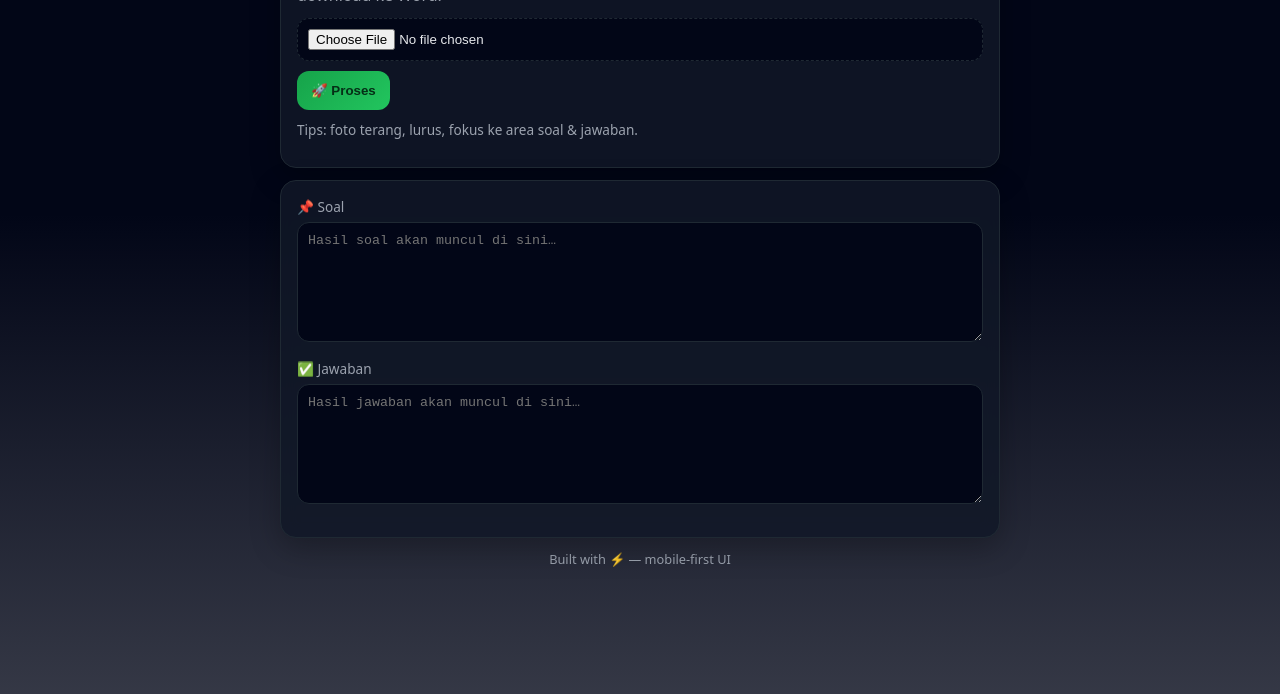
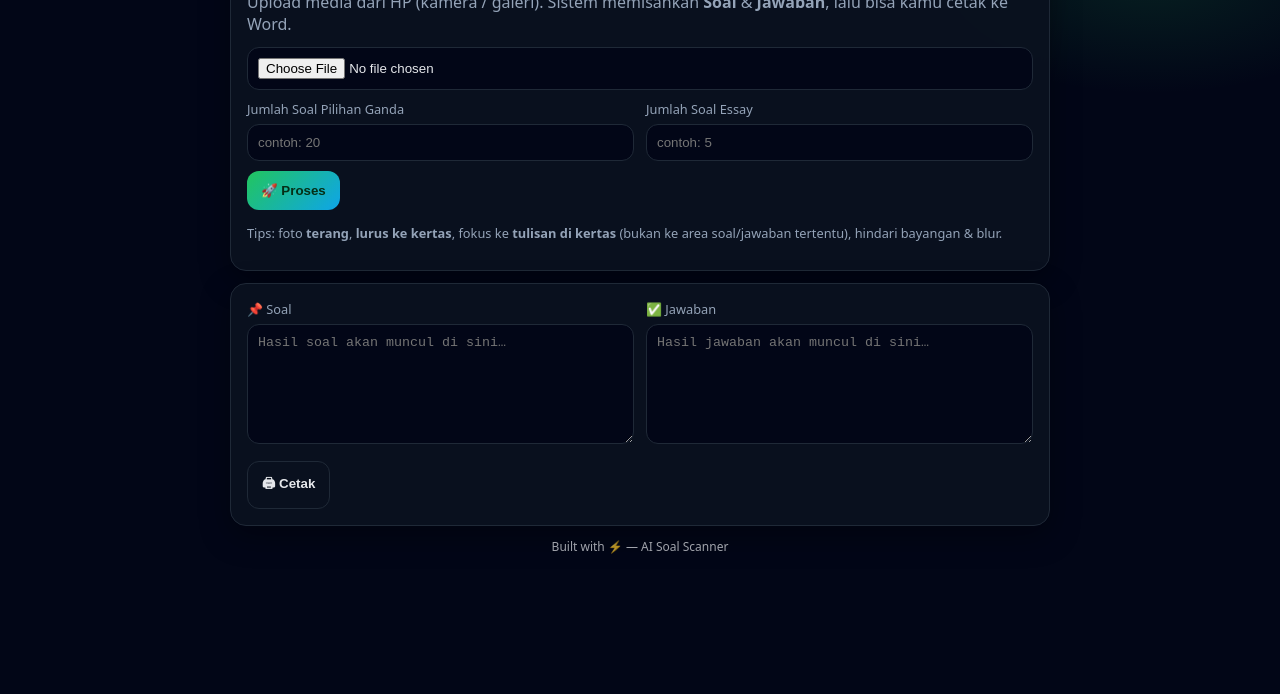
Before and after one commit to HafizyCorporate/Caramudah, a website: page public/index.html in a window 1280 px wide. Shown: the part 106-800 px from the top of the page. Drawn offline with Linux system fonts and the light colour scheme.

Commit message:
Update index.html

```diff
--- a/public/index.html
+++ b/public/index.html
@@ -4,77 +4,95 @@
   <meta name="viewport" content="width=device-width, initial-scale=1" />
   <title>AI Soal Scanner</title>
   <style>
-    :root {
-      --bg: #0f172a;
-      --card: #111827;
-      --muted: #9ca3af;
-      --primary: #22c55e;
-      --border: #1f2933;
+    :root{
+      --bg:#020617; --card:#0b1220; --muted:#94a3b8; --primary:#22c55e; --border:#1f2937;
+      --grad: linear-gradient(135deg,#22c55e,#0ea5e9);
     }
-    * { box-sizing: border-box; }
-    body {
-      margin: 0; font-family: system-ui, -apple-system, Segoe UI, Roboto, sans-serif;
-      background: linear-gradient(180deg, #020617, #020617 40%, #020617cc), radial-gradient(1200px 600px at 10% -10%, #0ea5e933, transparent 40%), radial-gradient(800px 400px at 90% 10%, #22c55e22, transparent 40%);
-      color: #e5e7eb; min-height: 100vh; padding: 16px;
+    *{box-sizing:border-box}
+    body{
+      margin:0; min-height:100vh; padding:16px;
+      font-family: system-ui, -apple-system, Segoe UI, Roboto, sans-serif;
+      background:
+        radial-gradient(800px 400px at 10% -10%, #0ea5e933, transparent 40%),
+        radial-gradient(600px 300px at 90% 10%, #22c55e22, transparent 40%),
+        #020617;
+      color:#e5e7eb;
     }
-    .container { max-width: 720px; margin: 0 auto; }
-    .card {
-      background: rgba(17,24,39,.85);
-      backdrop-filter: blur(8px);
-      border: 1px solid var(--border);
-      border-radius: 16px;
-      padding: 16px;
-      box-shadow: 0 10px 30px rgba(0,0,0,.25);
-      margin-bottom: 12px;
+    .wrap{max-width:820px; margin:0 auto}
+    .card{
+      background:rgba(11,18,32,.9); backdrop-filter: blur(8px);
+      border:1px solid var(--border); border-radius:16px; padding:16px; margin-bottom:12px;
+      box-shadow: 0 10px 30px rgba(0,0,0,.35);
     }
-    h1 { font-size: 1.25rem; margin: 0 0 8px; }
-    p { color: var(--muted); margin: 0 0 12px; }
-    .row { display: grid; gap: 10px; }
-    .btn {
-      appearance: none; border: 1px solid var(--border); background: #0b1220;
-      color: #e5e7eb; padding: 12px 14px; border-radius: 12px; font-weight: 600;
+    h1{margin:.2rem 0 .4rem; font-size:1.25rem}
+    p{margin:.2rem 0 .8rem; color:var(--muted)}
+    .row{display:grid; gap:10px}
+    .grid{display:grid; gap:12px}
+    @media(min-width:720px){ .grid-2{grid-template-columns:1fr 1fr} }
+    .btn{
+      border:1px solid var(--border); border-radius:12px; padding:12px 14px;
+      background:#020617; color:#e5e7eb; font-weight:700;
     }
-    .btn.primary { background: linear-gradient(135deg, #16a34a, #22c55e); color: #052e16; border: none; }
-    .btn:disabled { opacity: .6; }
-    input[type=file] {
-      width: 100%; padding: 10px; border-radius: 12px; border: 1px dashed var(--border); background: #020617; color: #e5e7eb;
+    .btn.primary{background:var(--grad); color:#052e16; border:none}
+    .btn.ghost{background:transparent}
+    .btn:disabled{opacity:.6}
+    input[type=file], input[type=number], textarea{
+      width:100%; background:#020617; color:#e5e7eb;
+      border:1px solid var(--border); border-radius:12px; padding:10px;
     }
-    .grid { display: grid; gap: 12px; grid-template-columns: 1fr; }
-    .label { font-size: .85rem; color: var(--muted); margin-bottom: 6px; }
-    textarea {
-      width: 100%; min-height: 120px; resize: vertical;
-      background: #020617; color: #e5e7eb; border: 1px solid var(--border); border-radius: 12px; padding: 10px;
-    }
-    .footer { text-align: center; color: var(--muted); font-size: .8rem; margin-top: 12px; }
-    .loading { display:none; gap: 8px; align-items: center; }
-    .dot { width: 8px; height: 8px; background: #22c55e; border-radius: 50%; animation: blink 1.4s infinite both; }
-    .dot:nth-child(2){ animation-delay:.2s }
-    .dot:nth-child(3){ animation-delay:.4s }
-    @keyframes blink { 0%{opacity:.2} 20%{opacity:1} 100%{opacity:.2} }
-    .actions { display:flex; gap:8px; flex-wrap: wrap; }
-    a.link { color:#22c55e; text-decoration:none; font-weight:600; }
-    .hint { font-size:.85rem; color: var(--muted); }
+    textarea{min-height:120px; resize:vertical}
+    .label{font-size:.8rem; color:var(--muted); margin-bottom:6px}
+    .actions{display:flex; gap:8px; flex-wrap:wrap; align-items:center}
+    .hint{font-size:.8rem; color:var(--muted)}
+    .loading{display:none; align-items:center; gap:8px}
+    .dot{width:8px; height:8px; background:#22c55e; border-radius:50%; animation:blink 1.4s infinite both}
+    .dot:nth-child(2){animation-delay:.2s} .dot:nth-child(3){animation-delay:.4s}
+    @keyframes blink{0%{opacity:.2} 20%{opacity:1} 100%{opacity:.2}}
+    a.link{color:#22c55e; font-weight:700; text-decoration:none}
+    .badge{display:inline-block; padding:4px 8px; border-radius:999px; background:#052e16; color:#86efac; border:1px solid #14532d; font-size:.75rem}
+    .footer{opacity:.7; text-align:center; font-size:.75rem}
   </style>
 </head>
 <body>
-  <div class="container">
+  <div class="wrap">
     <div class="card">
+      <span class="badge">Mobile-first</span>
       <h1>📸 AI Soal Scanner</h1>
-      <p>Upload foto soal dari HP. Sistem akan memisahkan <b>Soal</b> & <b>Jawaban</b>, lalu bisa kamu download ke Word.</p>
+      <p>Upload media dari HP (kamera / galeri). Sistem memisahkan <b>Soal</b> & <b>Jawaban</b>, lalu bisa kamu cetak ke Word.</p>
+
       <div class="row">
+        <!-- 1) Ambil media dari HP -->
         <input id="file" type="file" accept="image/*" capture="environment" />
+
+        <!-- 3) Input jumlah soal -->
+        <div class="grid grid-2">
+          <div>
+            <div class="label">Jumlah Soal Pilihan Ganda</div>
+            <input id="pgCount" type="number" min="0" placeholder="contoh: 20">
+          </div>
+          <div>
+            <div class="label">Jumlah Soal Essay</div>
+            <input id="essayCount" type="number" min="0" placeholder="contoh: 5">
+          </div>
+        </div>
+
         <div class="actions">
           <button id="btn" class="btn primary" onclick="upload()">🚀 Proses</button>
           <span id="loading" class="loading">
             <span class="dot"></span><span class="dot"></span><span class="dot"></span>
-            <span class="hint">Memproses gambar…</span>
+            <span class="hint">Memproses…</span>
           </span>
         </div>
-        <p class="hint">Tips: foto terang, lurus, fokus ke area soal & jawaban.</p>
+
+        <!-- 4) Tips diarahkan ke kertas & tulisan -->
+        <p class="hint">
+          Tips: foto <b>terang</b>, <b>lurus ke kertas</b>, fokus ke <b>tulisan di kertas</b> (bukan ke area soal/jawaban tertentu),
+          hindari bayangan & blur.
+        </p>
       </div>
     </div>
 
-    <div class="card grid">
+    <div class="card grid grid-2">
       <div>
         <div class="label">📌 Soal</div>
         <textarea id="soal" placeholder="Hasil soal akan muncul di sini…"></textarea>
@@ -84,17 +102,22 @@
         <textarea id="jawaban" placeholder="Hasil jawaban akan muncul di sini…"></textarea>
       </div>
       <div class="actions">
+        <!-- 2) Download Word + cetak -->
         <a id="download" class="link" style="display:none;" target="_blank">⬇ Download Word</a>
+        <button class="btn ghost" onclick="printWord()">🖨 Cetak</button>
       </div>
     </div>
 
-    <div class="footer">Built with ⚡ — mobile-first UI</div>
+    <div class="footer">Built with ⚡ — AI Soal Scanner</div>
   </div>
 
   <script>
-    async function upload() {
+    async function upload(){
       const file = document.getElementById("file").files[0];
-      if (!file) return alert("Pilih foto dulu ya");
+      if(!file) return alert("Pilih media dulu ya");
+
+      const pgCount = document.getElementById("pgCount").value || 0;
+      const essayCount = document.getElementById("essayCount").value || 0;
 
       const btn = document.getElementById("btn");
       const loading = document.getElementById("loading");
@@ -102,24 +125,33 @@
 
       const formData = new FormData();
       formData.append("image", file);
+      formData.append("pgCount", pgCount);
+      formData.append("essayCount", essayCount);
 
-      try {
-        const res = await fetch("/upload", { method: "POST", body: formData });
+      try{
+        const res = await fetch("/upload", { method:"POST", body: formData });
         const data = await res.json();
 
         document.getElementById("soal").value = data.soal || "";
         document.getElementById("jawaban").value = data.jawaban || "";
 
         const dl = document.getElementById("download");
-        if (data.download) {
+        if(data.download){
           dl.href = data.download;
           dl.style.display = "inline-block";
         }
-      } catch (e) {
+      }catch(e){
         alert("Gagal memproses. Coba foto lain / cek koneksi.");
-      } finally {
+      }finally{
         btn.disabled = false; loading.style.display = "none";
       }
+    }
+
+    // 2) Cetak Word: buka file Word, lalu print dari viewer HP
+    function printWord(){
+      const dl = document.getElementById("download");
+      if(!dl.href) return alert("Download Word dulu ya");
+      window.open(dl.href, "_blank");
     }
   </script>
 </body>
```
